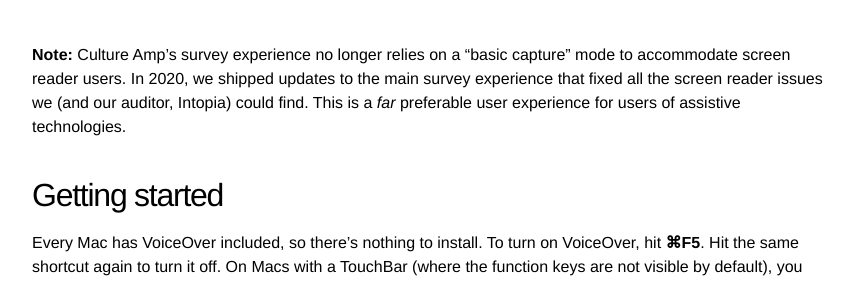
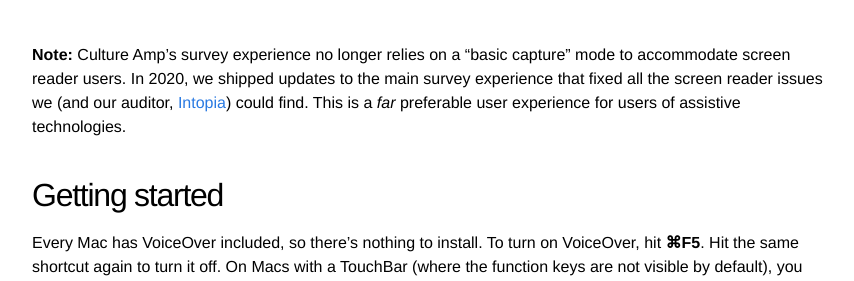
Before and after one commit to sentience/kevinyank.com, a Jekyll site: the page built from _posts/2022-04-26-test-screen-reader-accessibility-with-voiceover-on-mac.md, in a window 1280 px wide and 900 px high, scrolled down 431 px, cut to the strip 214-495 px from the top of the window. Shown: the whole strip, without its empty margins (208-1062 px from the left). Built offline with Jekyll 4.4.1, drawn with Linux system fonts in a browser that asks for light colours; our own code applies the rules of GitHub Pages for plain Markdown files.

```diff
--- a/_posts/2022-04-26-test-screen-reader-accessibility-with-voiceover-on-mac.md
+++ b/_posts/2022-04-26-test-screen-reader-accessibility-with-voiceover-on-mac.md
@@ -14,7 +14,7 @@ If you prefer a video, this is a recording of a brown bag session I gave at [Cul
 
 <iframe width="560" height="315" src="https://www.youtube-nocookie.com/embed/38qQzmkXGS4" title="YouTube video player" frameborder="0" allow="accelerometer; autoplay; clipboard-write; encrypted-media; gyroscope; picture-in-picture" allowfullscreen></iframe>
 
-**Note:** Culture Amp's survey experience no longer relies on a "basic capture" mode to accommodate screen reader users. In 2020, we shipped updates to the main survey experience that fixed all the screen reader issues we (and our auditor, Intopia) could find. This is a _far_ preferable user experience for users of assistive technologies.
+**Note:** Culture Amp's survey experience no longer relies on a "basic capture" mode to accommodate screen reader users. In 2020, we shipped updates to the main survey experience that fixed all the screen reader issues we (and our auditor, [Intopia]) could find. This is a _far_ preferable user experience for users of assistive technologies.
 
 ## Getting started
 
```
Also changed, not shown: other parts of _posts/2022-04-26-test-screen-reader-accessibility-with-voiceover-on-mac.md (+1 -0 lines).
